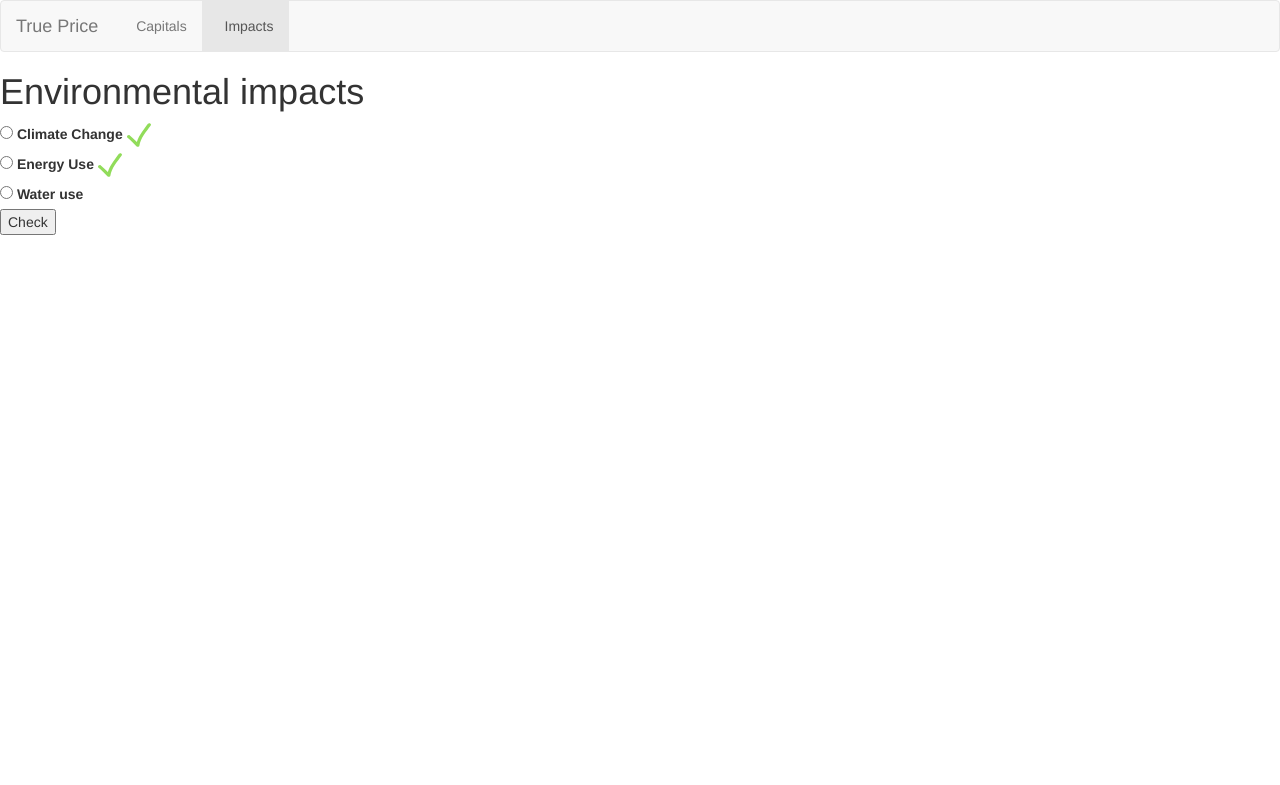
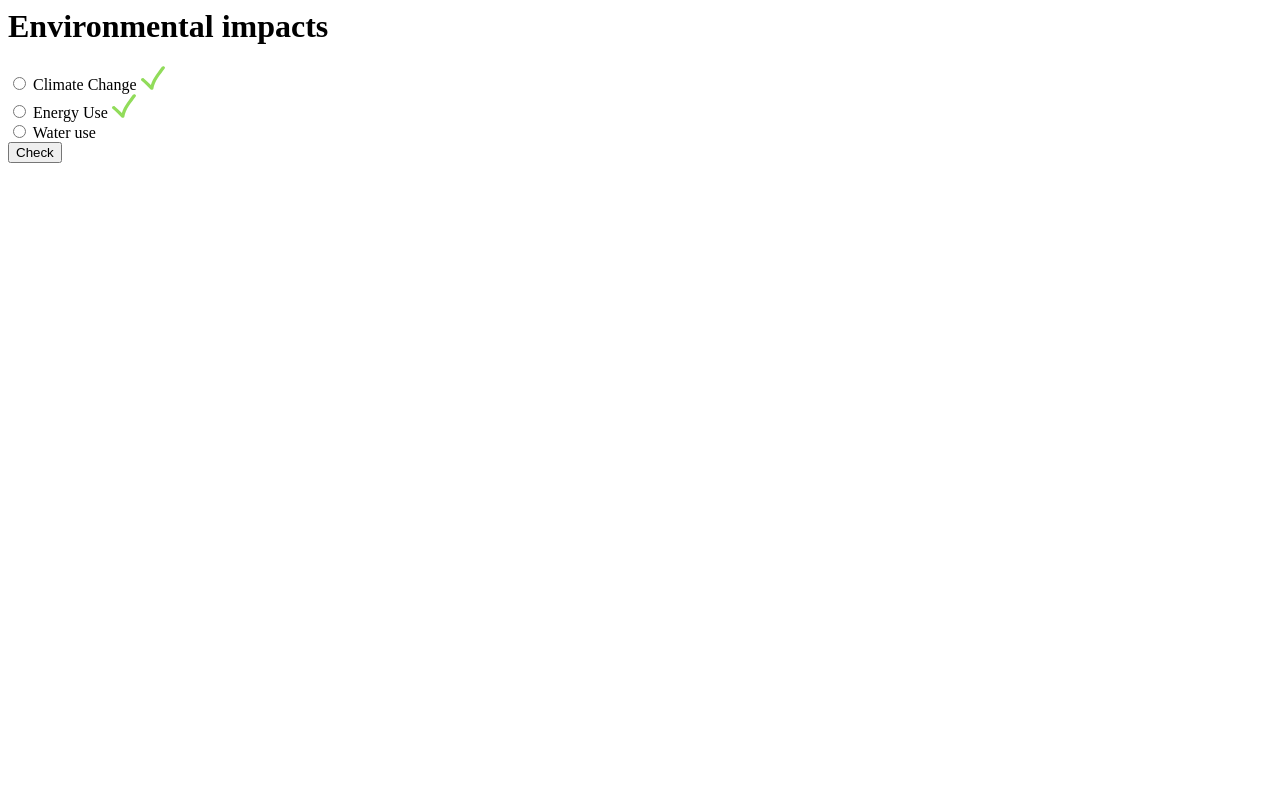
Before and after one commit to ARusman/website, a Django app: page /co2/1/ in a window 1280 px wide. Shown: the top 785 px of the page. Run offline with Django 3.2, Linux system fonts and the light colour scheme; data comes from the database, SQL or seed files in the repository; both versions use the stored data as it was after the commit; some libraries are stand-ins or nearby versions.

Commit message:
newcommit

```diff
--- a/co2/static/co2/style.css
+++ /dev/null
@@ -1,3 +0,0 @@
-body{
-    background: white url("images/background.jpg")
-}
--- a/co2/templates/co2/detail.html
+++ b/co2/templates/co2/detail.html
@@ -1,34 +1,3 @@
-<link rel="stylesheet" href="https://maxcdn.bootstrapcdn.com/bootstrap/3.3.6/css/bootstrap.min.css">
-
-<nav class="navbar navbar-default">
-    <div class="container-fluid">
-        <!--Header-->
-        <div class="navbar-header">
-            <button type="button" class="navbar-toggle" data-toggle="collapse" data-target="#topNavBar">
-                <span class="icon-bar"></span>
-                <span class="icon-bar"></span>
-                <span class="icon-bar"></span>
-            </button>
-            <a class="navbar-brand" href="{% url 'co2:index' %}"> True Price </a>
-        </div>
-
-        <!--Items-->
-        <div class="collapse navbar-collapse">
-            <ul class="nav navbar-nav">
-                <li class="">
-                    <a href="{% url 'co2:index' %}">
-                         <span class="glyphicon glyphicon-charts" aria-hidden = "true"></span>&nbsp; Capitals
-                    </a>
-                </li>
-                <li class="active">
-                    <a href="#">
-                       <span class="glyphicons glyphicons-ruler" aria-hidden = "true"></span>&nbsp; Impacts
-                    </a>
-                </li>
-            </ul>
-        </div>
-    </div>
-</nav>
 
 <h1>{{ capital.capital_title }}</h1>
 
```
Also changed, not shown: co2/templates/co2/index.html (+0 -37 lines), db.sqlite3.
